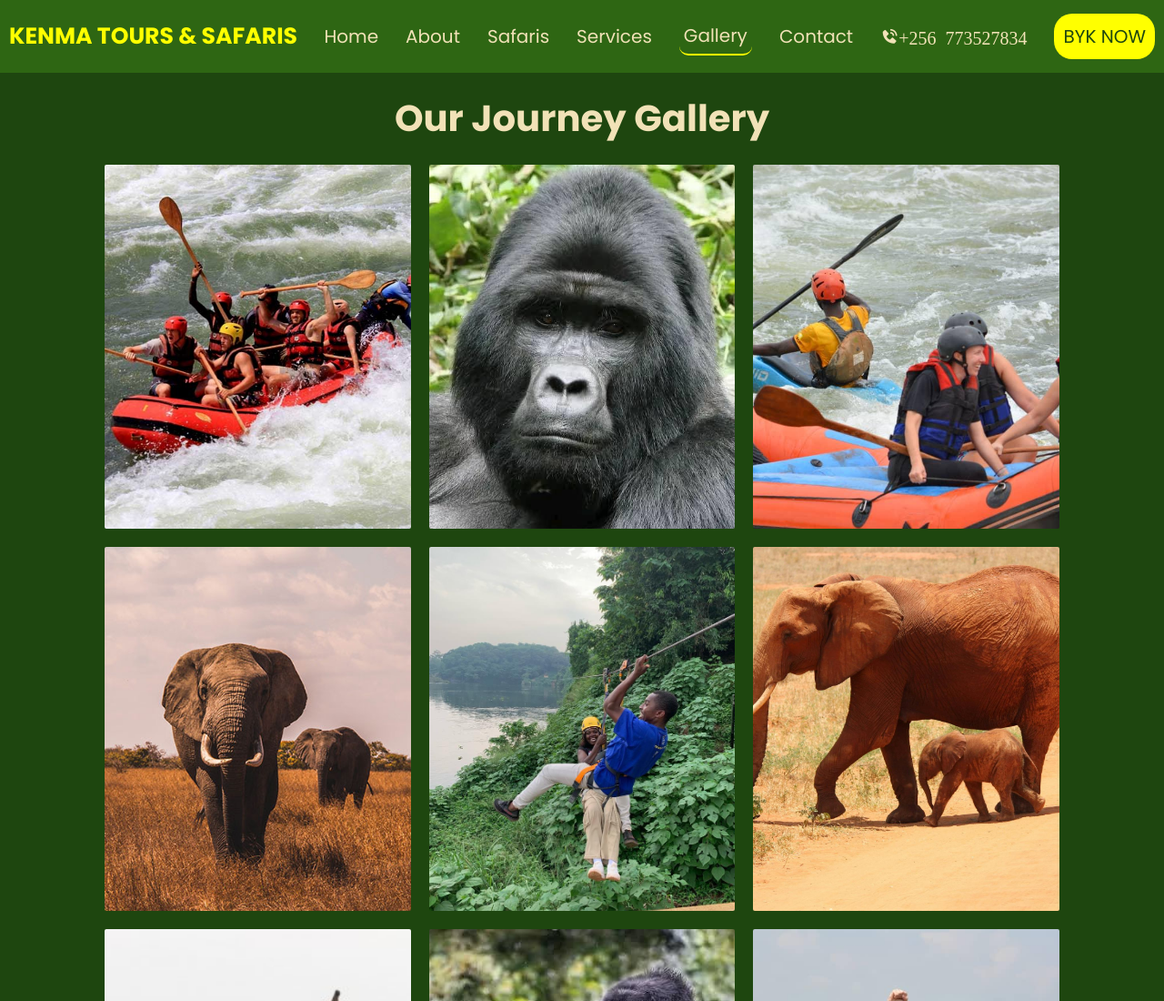
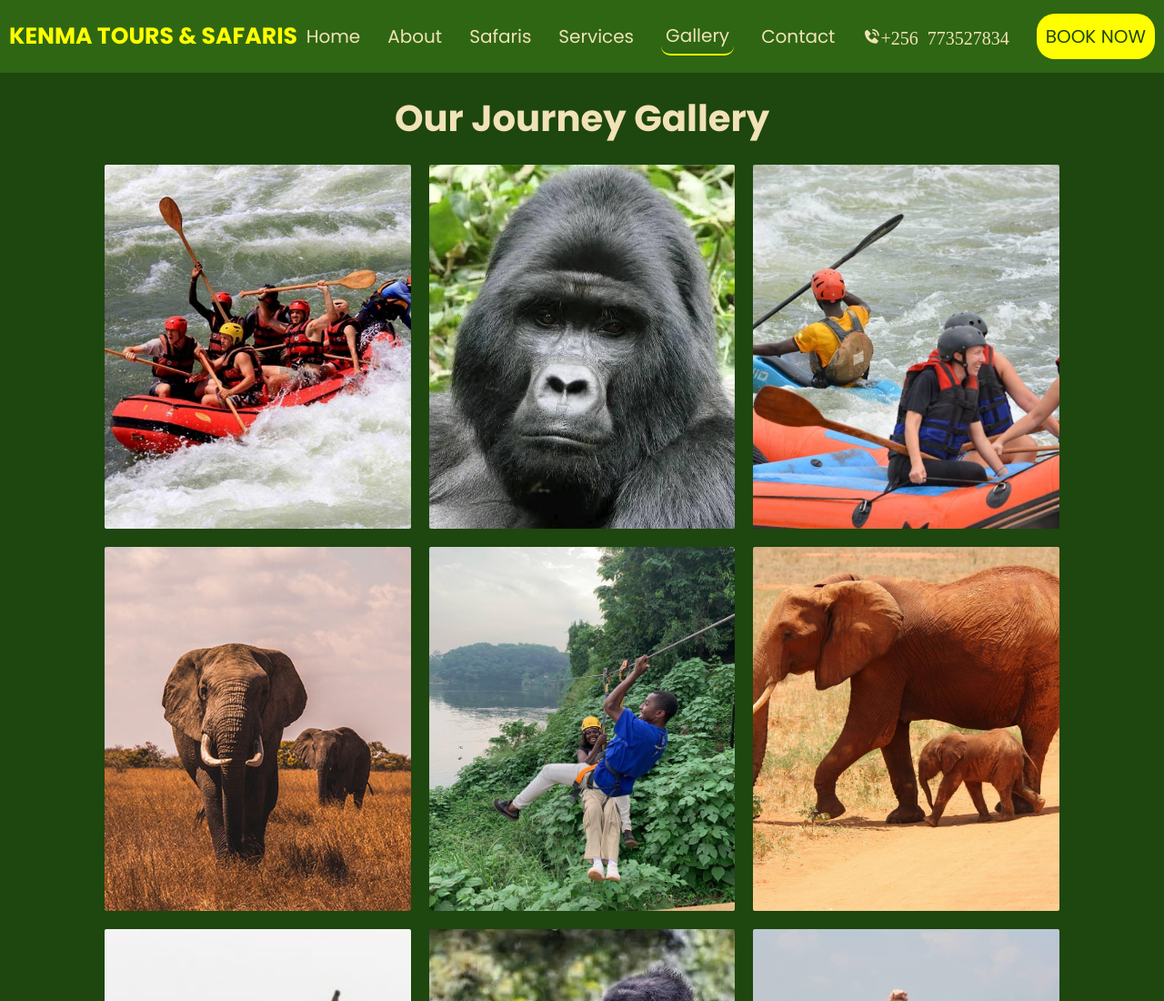
Before and after one commit to popularchris/KSLimited, a plain HTML site: page pages/Gallery.html in a window 1280 px wide. Shown: the top 1100 px of the page at 91% size. Drawn offline with nearby package versions, Linux system fonts and the light colour scheme.

Commit message:
name changed back

```diff
--- a/pages/Gallery.html
+++ b/pages/Gallery.html
@@ -27,7 +27,7 @@
             <li class=" active"><a href="./Gallery.html">Gallery</a></li>
             <li class=""><a href="./Contact.html">Contact</a></li>
             <i class='bx bxs-phone-call'>+256 773527834</i>
-            <button class="expert-btn"><a href="../pages/Journey.html">BYK NOW</a></button>
+            <button class="expert-btn"><a href="../pages/Journey.html">BOOK NOW</a></button>
         </ul>
         <div class="menu-icon1">
             <img src="../images/dehaze.svg" class="menu-icon" width="20px" height="20px" alt="">
```
